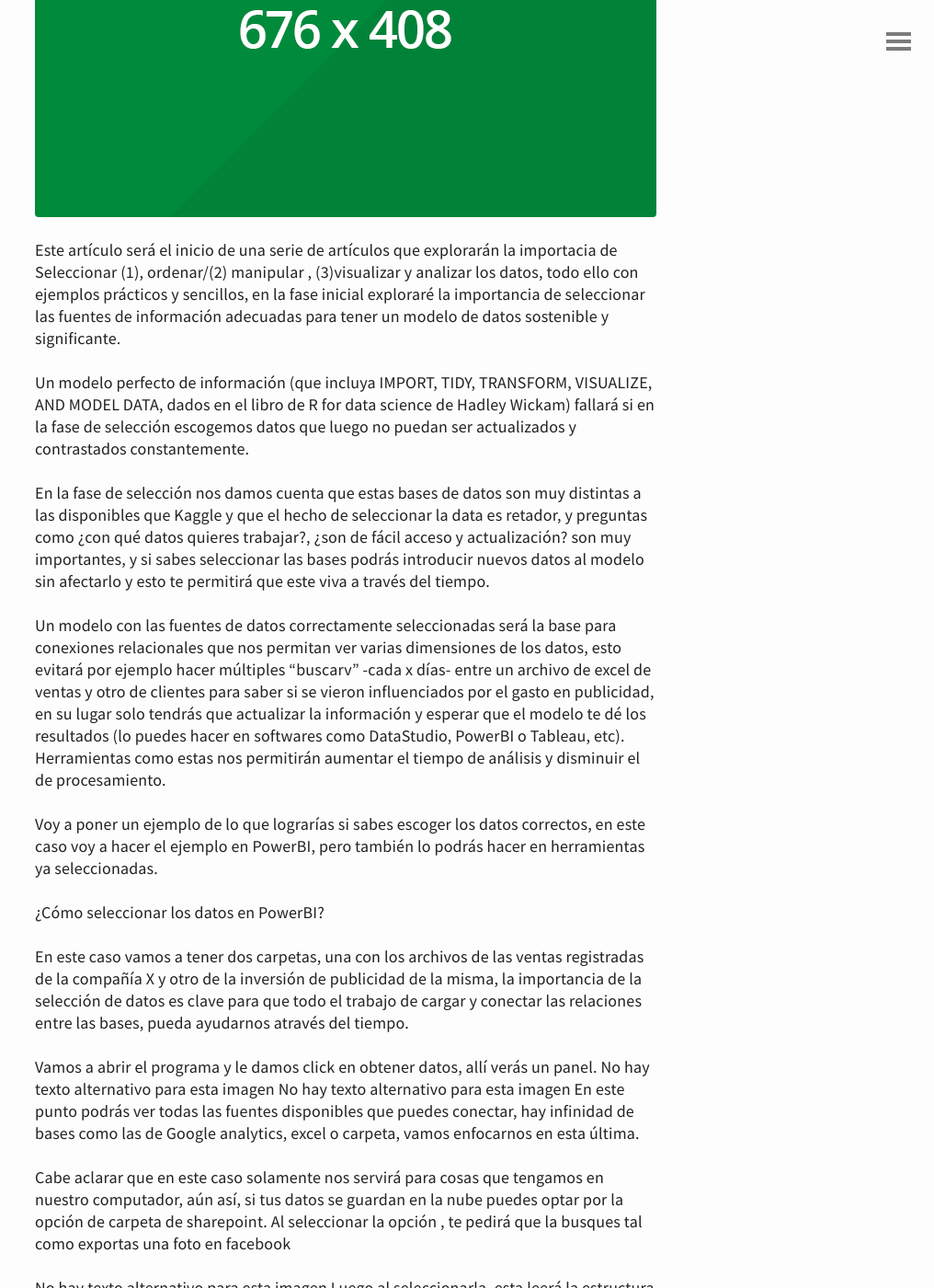
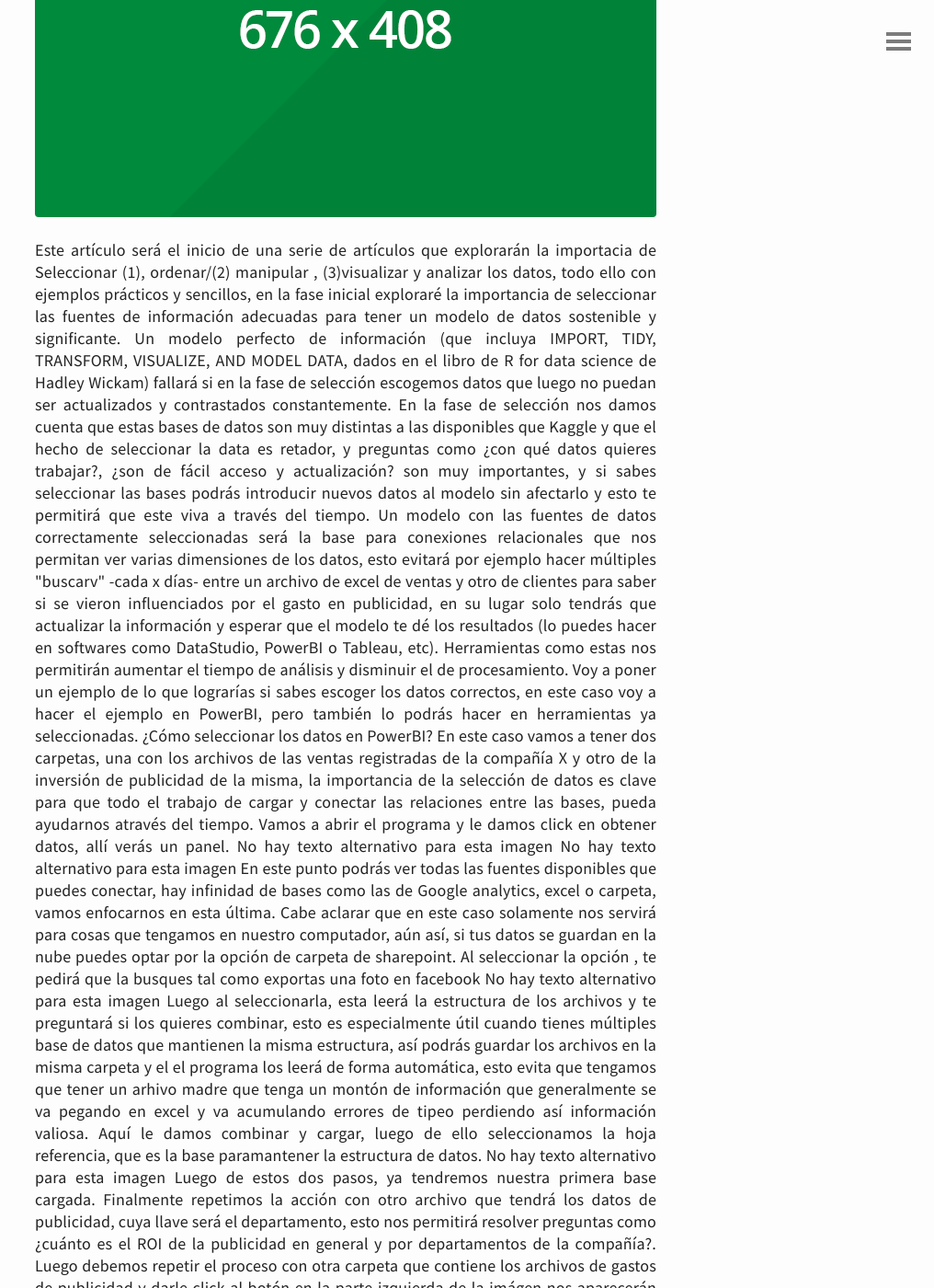
Before and after one commit to Joshep1229/Blog2, a Jekyll site: the page built from _posts/2019-08-19-modelo-relacional.md, in a window 1280 px wide and 1400 px high, scrolled down 627 px. Shown: the whole window at 92% size, without its empty margins (264-1280 px from the left). Built offline with Jekyll 4.4.1, drawn with Linux system fonts in a browser that asks for light colours; some of the changed text lies outside the part shown.

Commit message:
Update 2019-08-19-modelo-relacional.md

```diff
--- a/_posts/2019-08-19-modelo-relacional.md
+++ b/_posts/2019-08-19-modelo-relacional.md
@@ -3,7 +3,7 @@ title: ¿Porqué un modelo relacional es mejor que múltiples buscarv para anali
 ---
 ![Test](/emerald/img/img-test.png "Test")
 
-Este artículo será el inicio de una serie de artículos que explorarán la importacia de Seleccionar (1), ordenar/(2) manipular , (3)visualizar y analizar los datos, todo ello con ejemplos prácticos y sencillos, en la fase inicial exploraré la importancia de seleccionar las fuentes de información adecuadas para tener un modelo de datos sostenible y significante.
+ <p align="justify"> Este artículo será el inicio de una serie de artículos que explorarán la importacia de Seleccionar (1), ordenar/(2) manipular , (3)visualizar y analizar los datos, todo ello con ejemplos prácticos y sencillos, en la fase inicial exploraré la importancia de seleccionar las fuentes de información adecuadas para tener un modelo de datos sostenible y significante.
 
 Un modelo perfecto de información (que incluya IMPORT, TIDY, TRANSFORM, VISUALIZE, AND MODEL DATA, dados en el libro de R for data science de Hadley Wickam) fallará si en la fase de selección escogemos datos que luego no puedan ser actualizados y contrastados constantemente.
 
@@ -47,4 +47,4 @@ Esta base conectada, equivale a tener una tabla que tiene tanto el gasto de publ
 
 Luego de esta relación podremos pasar a ordenar los datos en las bases (ordenar categorías de interés, manipular las columnas para filas personalizadas de datos de nuestro interés etc) esto nos ayudará a visualizar información importantes de múltiples fuentes en un solo tablero, este será el foco detalle de los siguientes posts.
 
-Un saludo.
+Un saludo.  </p>
```
